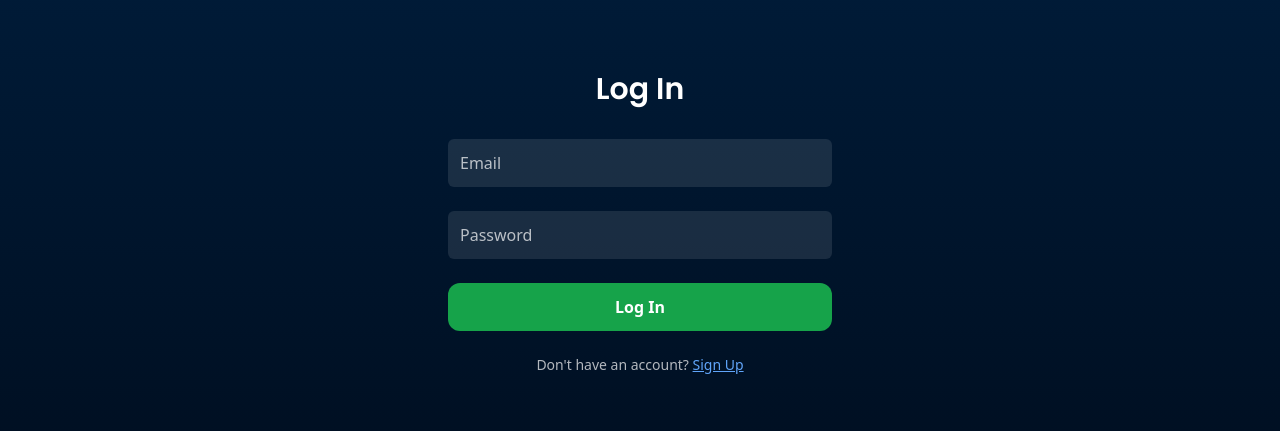
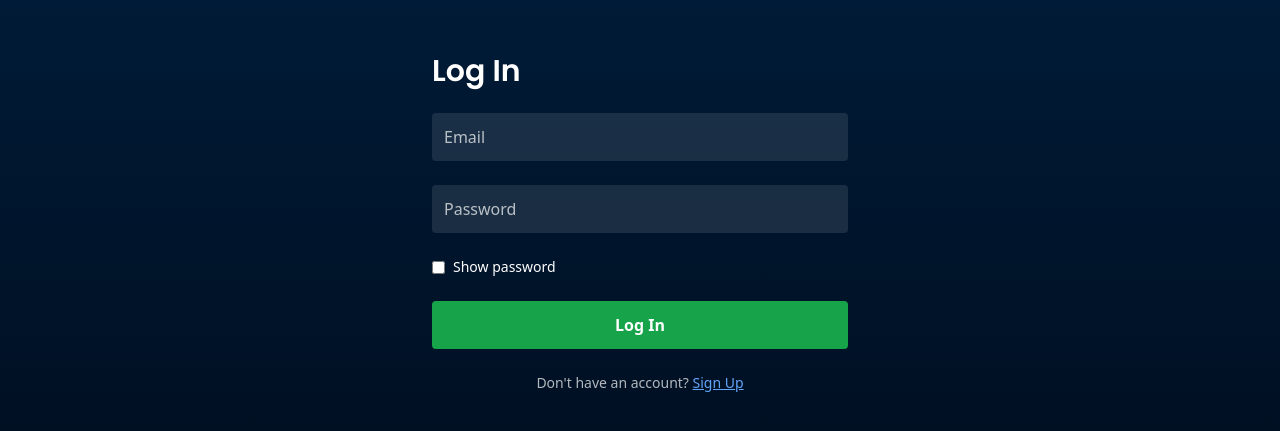
Before and after one commit to clampos/brute, a React (Vite) app: page /login in a window 1280 px wide. Shown: the part 177-608 px from the top of the page. Built offline with nearby package versions, Linux system fonts and the light colour scheme.

Commit message:
Small commit - added show password facility for Login.tsx

```diff
--- a/src/screens/Login.tsx
+++ b/src/screens/Login.tsx
@@ -1,4 +1,3 @@
-// src/pages/Login.tsx
 import { useState } from "react";
 import { useNavigate } from "react-router-dom";
 import { login } from "../services/authService";
@@ -6,6 +5,7 @@ import { login } from "../services/authService";
 export default function Login() {
   const [email, setEmail] = useState("");
   const [password, setPassword] = useState("");
+  const [showPassword, setShowPassword] = useState(false);
   const [error, setError] = useState("");
   const navigate = useNavigate();
 
@@ -30,36 +30,47 @@ export default function Login() {
 
   return (
     <div className="flex flex-col items-center justify-center h-screen bg-gradient-to-b from-[#001F3F] to-[#000B1A] text-white px-6">
-      <h1 className="text-3xl font-semibold mb-8 font-poppins">Log In</h1>
+      <div className="w-full max-w-md px-4 space-y-6">
+        <h1 className="text-3xl font-semibold mb-6 font-poppins">Log In</h1>
 
-      <form onSubmit={handleSubmit} className="w-full max-w-sm space-y-6">
+        <form onSubmit={handleSubmit} className="space-y-6">
           <input
             type="email"
             placeholder="Email"
             value={email}
             onChange={(e) => setEmail(e.target.value)}
-          className="w-full p-3 rounded-md bg-white/10 placeholder-white/70 text-white focus:outline-none"
+            className="w-full p-3 rounded bg-white/10 placeholder-white/70 text-white"
           />
           <input
-          type="password"
+            type={showPassword ? "text" : "password"}
             placeholder="Password"
             value={password}
             onChange={(e) => setPassword(e.target.value)}
-          className="w-full p-3 rounded-md bg-white/10 placeholder-white/70 text-white focus:outline-none"
+            className="w-full p-3 rounded bg-white/10 placeholder-white/70 text-white"
           />
+
+          <label className="text-sm flex items-center space-x-2">
+            <input
+              type="checkbox"
+              checked={showPassword}
+              onChange={(e) => setShowPassword(e.target.checked)}
+            />
+            <span>Show password</span>
+          </label>
 
           <button
             type="submit"
-          className="w-full py-3 bg-green-600 rounded-xl font-semibold hover:bg-green-700 transition"
+            className="w-full py-3 bg-green-600 rounded font-semibold hover:bg-green-700 transition"
           >
             Log In
           </button>
         </form>
 
         {error && (
-        <p className="text-red-400 mt-4 text-sm text-center">{error}</p>
+          <p className="text-red-400 mt-2 text-sm text-center">{error}</p>
         )}
-      <p className="mt-6 text-sm text-white/70 text-center max-w-xs">
+
+        <p className="text-center text-sm text-white/70">
           Don&apos;t have an account?{" "}
           <button
             onClick={() => navigate("/signup")}
@@ -69,5 +80,6 @@ export default function Login() {
           </button>
         </p>
       </div>
+    </div>
   );
 }
--- a/src/screens/Signup.tsx
+++ b/src/screens/Signup.tsx
@@ -81,7 +81,8 @@ export default function Signup() {
   return (
     <div className="flex flex-col items-center justify-center h-screen bg-gradient-to-b from-[#001F3F] to-[#000B1A] text-white px-6">
       <div className="w-full max-w-md px-4 space-y-6">
-        <h1 className="text-3xl font-semibold mb-8 font-poppins">Sign Up</h1>
+        <h1 className="text-3xl font-semibold mb-6 font-poppins">Sign Up</h1>
+
         <input
           type="text"
           placeholder="First Name"
```
Also changed, not shown: 1 other file (tests, documents, lock files or other folders). Lines whose indentation alone changed are shown as unchanged.
